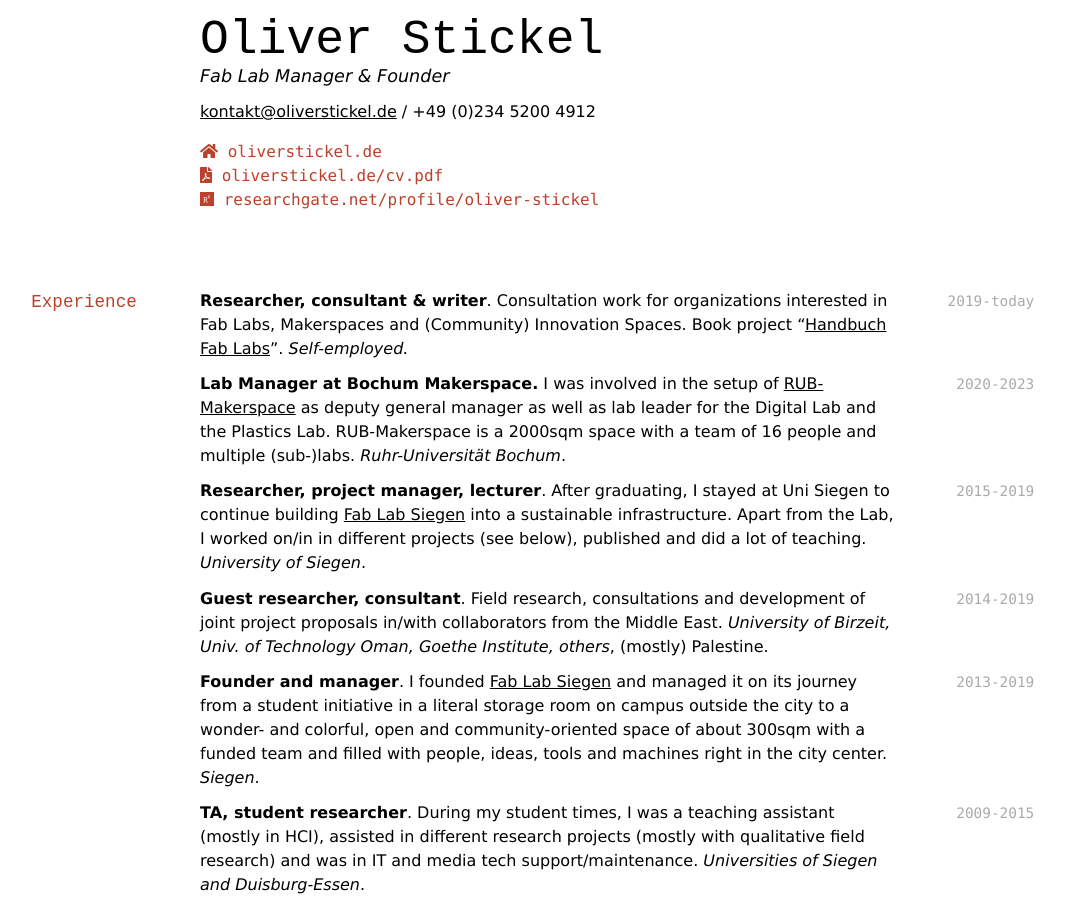
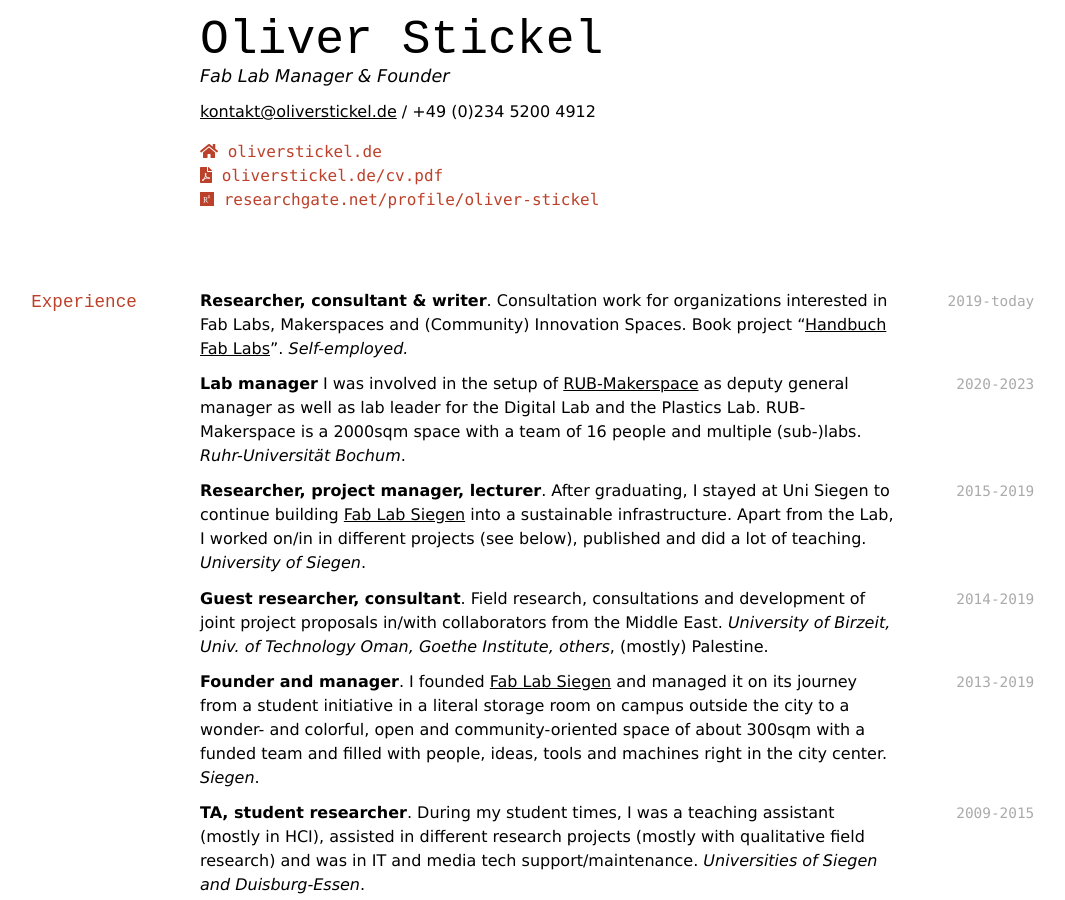
Before and after one commit to oliverstickel/oliverstickel.github.io, a Jekyll site: the page built from index.md, in a window 1280 px wide and 900 px high. Shown: the whole window, without its empty margins (132-1197 px from the left). Built offline with Jekyll 4.4.1, drawn with Linux system fonts in a browser that asks for light colours; nearby versions of some CDN libraries; a style sheet for code colours, icons or effects is not loaded.

Commit message:
Update index.md

```diff
--- a/index.md
+++ b/index.md
@@ -19,7 +19,7 @@ Fab Lab Manager & Founder
 **Researcher, consultant & writer**. Consultation work for organizations interested in Fab Labs, Makerspaces and (Community) Innovation Spaces. Book project "[Handbuch Fab Labs](https://www.bombini-verlag.de/shop/handbuch-fab-labs/)". *Self-employed.*
 
 `2020-2023`
-**Lab Manager at Bochum Makerspace.** I was involved in the setup of [RUB-Makerspace](https://makerspace.rub.de) as deputy general manager as well as lab leader for the Digital Lab and the Plastics Lab. RUB-Makerspace is a 2000sqm space with a team of 16 people and multiple (sub-)labs. *Ruhr-Universität Bochum*.
+**Lab manager** I was involved in the setup of [RUB-Makerspace](https://makerspace.rub.de) as deputy general manager as well as lab leader for the Digital Lab and the Plastics Lab. RUB-Makerspace is a 2000sqm space with a team of 16 people and multiple (sub-)labs. *Ruhr-Universität Bochum*.
 
 `2015-2019`
 **Researcher, project manager, lecturer**. After graduating, I stayed at Uni Siegen to continue building [Fab Lab Siegen](https://fablab-siegen.de) into a sustainable infrastructure. Apart from the Lab, I worked on/in in different projects (see below), published and did a lot of teaching. *University of Siegen*.
```
